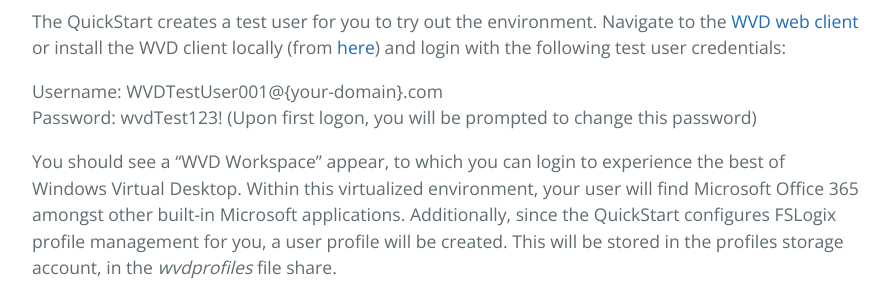
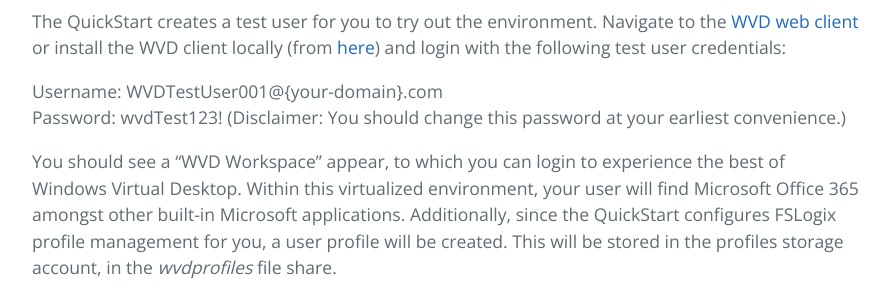
Before and after one commit to samvdjagt/wvdquickstart, a Jekyll site: the page built from howto.md, in a window 1280 px wide and 900 px high, scrolled down 4183 px. Shown: the part 352-652 px from the top of the window, without its empty margins (192-1087 px from the left). Built offline with Jekyll 4.4.1, drawn with Linux system fonts in a browser that asks for light colours.

Commit message:
password disclaimer

```diff
--- a/howto.md
+++ b/howto.md
@@ -50,6 +50,6 @@
 The QuickStart creates a test user for you to try out the environment. Navigate to the <a href="https://rdweb.wvd.microsoft.com/arm/webclient/index.html" target="_blank">WVD web client</a> or install the WVD client locally (from <a href="https://aka.ms/wvd/clients" target="_blank">here</a>) and login with the following test user credentials:
 
 Username: WVDTestUser001@{your-domain}.com <br>
-Password: wvdTest123! (Upon first logon, you will be prompted to change this password)
+Password: wvdTest123! (Disclaimer: You should change this password at your earliest convenience.)
 
 You should see a "WVD Workspace" appear, to which you can login to experience the best of Windows Virtual Desktop. Within this virtualized environment, your user will find Microsoft Office 365 amongst other built-in Microsoft applications. Additionally, since the QuickStart configures FSLogix profile management for you, a user profile will be created. This will be stored in the profiles storage account, in the *wvdprofiles* file share.
```
